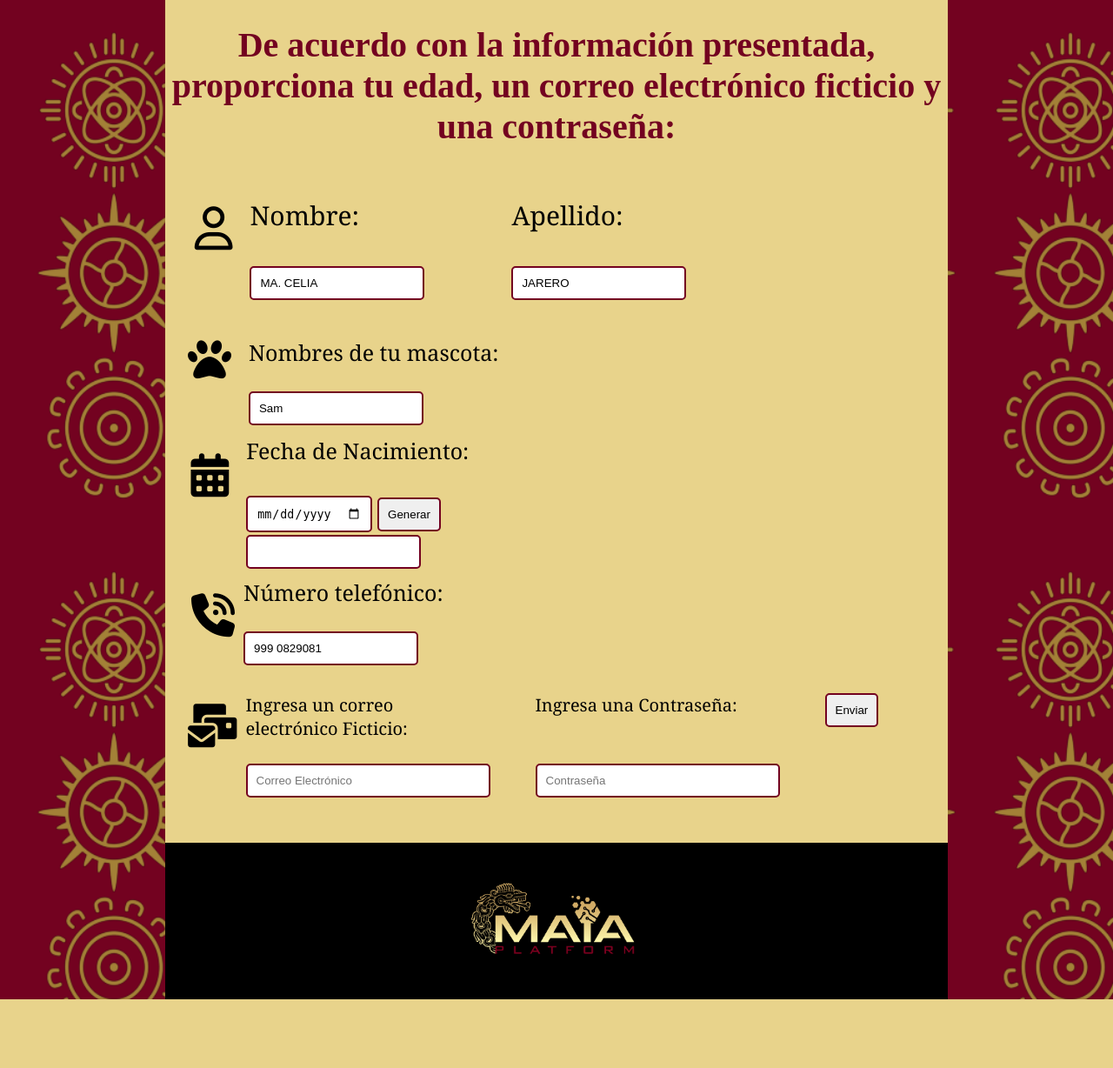
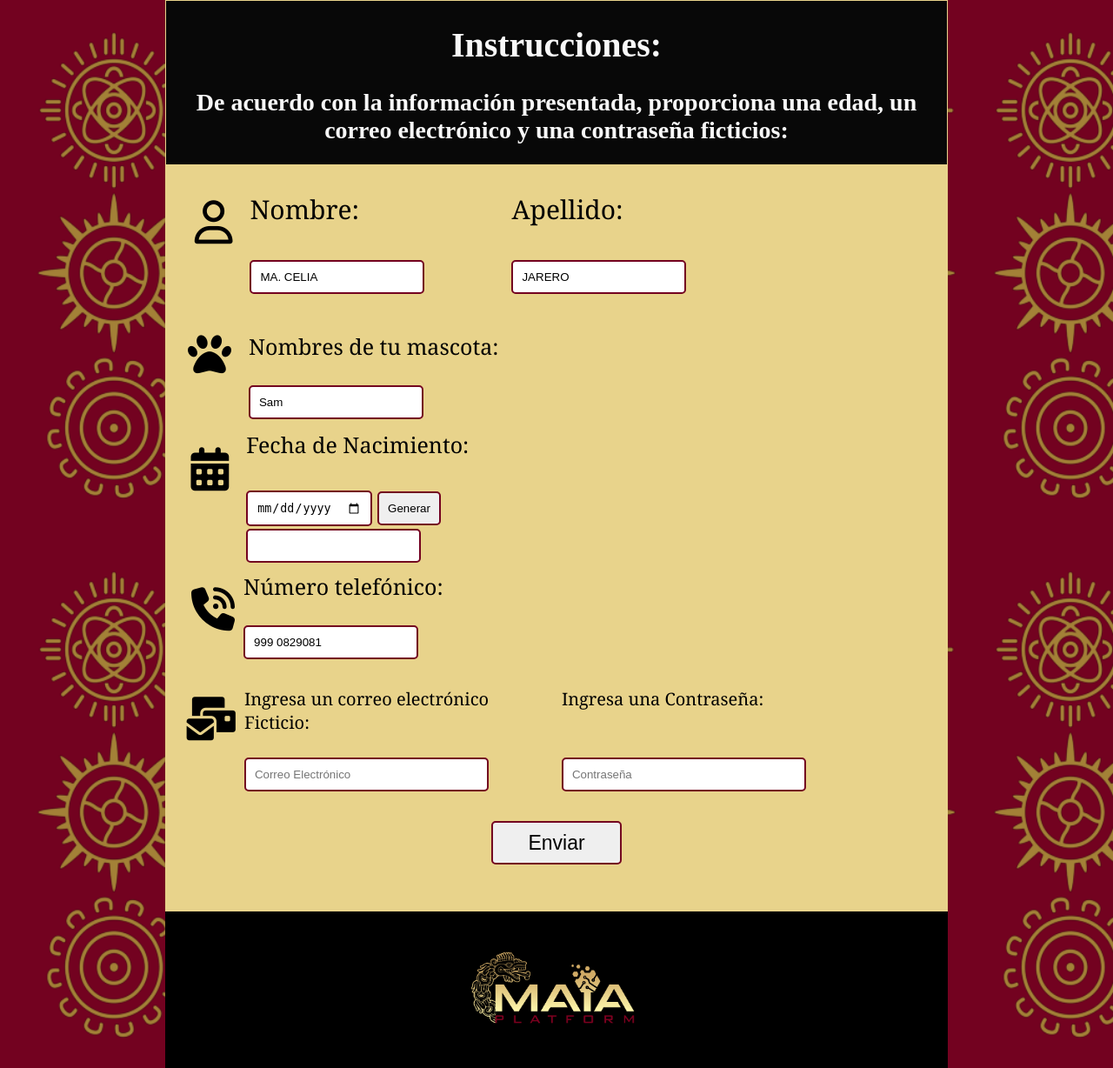
Before and after one commit to CarolinaDg26/validacion_contrasenas, a PHP site: page / in a window 1280 px wide. Shown: the whole page at 87% size. Before the commit the page ends 1149 px from the top, so only its background shows below. Run offline with PHP 8.4, Linux system fonts and the light colour scheme; some libraries are stand-ins or nearby versions.

Commit message:
modified:   estilo.css 	modified:   index.php

```diff
--- a/estilo.css
+++ b/estilo.css
@@ -22,10 +22,17 @@
   }
   .contenedor1{
     border: 1px #E8D38B solid;
+    background-color: rgb(8, 8, 8);
+    color:#f8f8f8;
     text-align: center;
     font-family:'Times New Roman', Times, serif;
     font-size: 20px;
-    color: #730220;
+    }
+    .contenedor1 h2{
+      text-align: center;
+      font-family:'Times New Roman', Times, serif;
+      font-size: 28px;
+      color:#f8f8f8;
     }
   .user{
     /* border: 1px rgb(255, 0, 170) solid; */
@@ -168,3 +175,18 @@
       /* border: 1px rgb(0, 247, 255) solid; */
       height: 120px;
     }
+    .contenido2{
+    /* border: 1px rgb(0, 153, 255) solid; */
+    text-align: center;
+    font-size: 20px;
+    font-family: Georgia;
+    width: 100%;
+    }
+    .contenido2 input{
+      border-radius: 5px;
+      border: 2px solid #730220;
+      font-size: 23px;
+      padding: 10px;
+      width: 150px;
+      height: 50px;
+    }
--- a/index.php
+++ b/index.php
@@ -14,7 +14,8 @@ require 'conexion.php';
 <form class="fondo"action="enviar.php" id="forml" name="forml" method="POST">
 
     <div class="contenedor1">
-        <h1>De acuerdo con la información presentada, proporciona tu edad, un correo electrónico ficticio y una contraseña:</h1>
+        <h1>Instrucciones:</h1>
+        <h2>De acuerdo con la información presentada, proporciona una edad, un correo electrónico y una contraseña ficticios:</h2>
     </div>
     <div class="prueba">
      <div class="imguser">
@@ -94,11 +95,11 @@ require 'conexion.php';
         <input type="text" id="contrasena" placeholder="Contraseña" size="30" name="contra"><br>
         <br><br><br><br>
         </div>
-        <div class="contenido">
+     </div><br><br><br>
+     <div class="contenido2">
         <input class="btn_enviar" type="button" value="Enviar" onclick="validar_formulario()"/>
-        </div>
-     </div>
-    <br><br><br><br>
+    </div>
+    <br><br><br>
 
     <div class="contenedor2">
         <img class="imge" src="./imagenes/maia.png" alt="">
```
